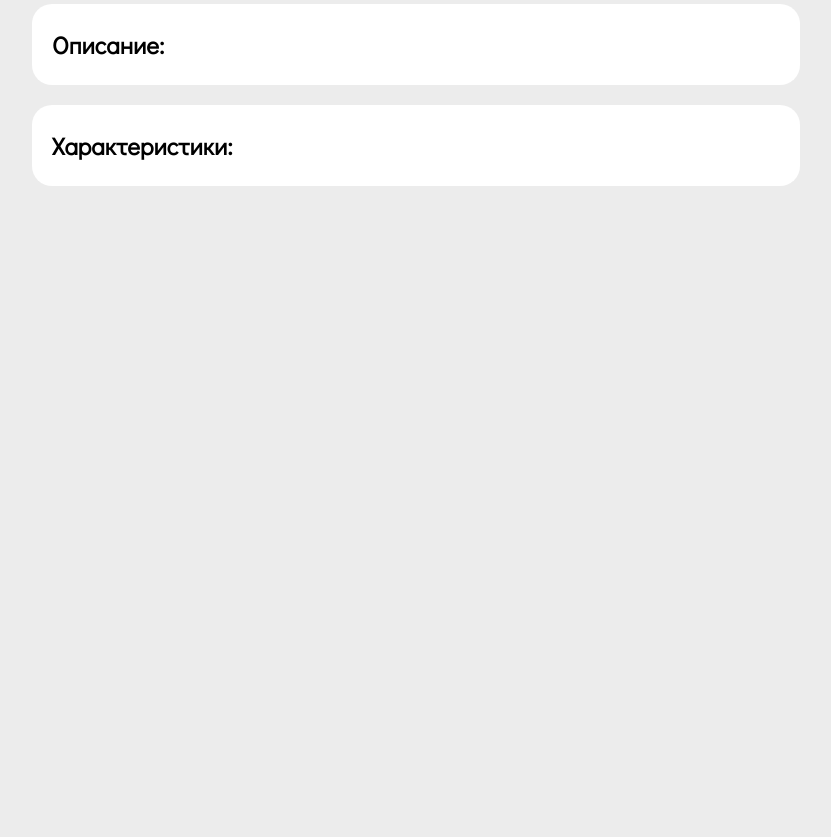
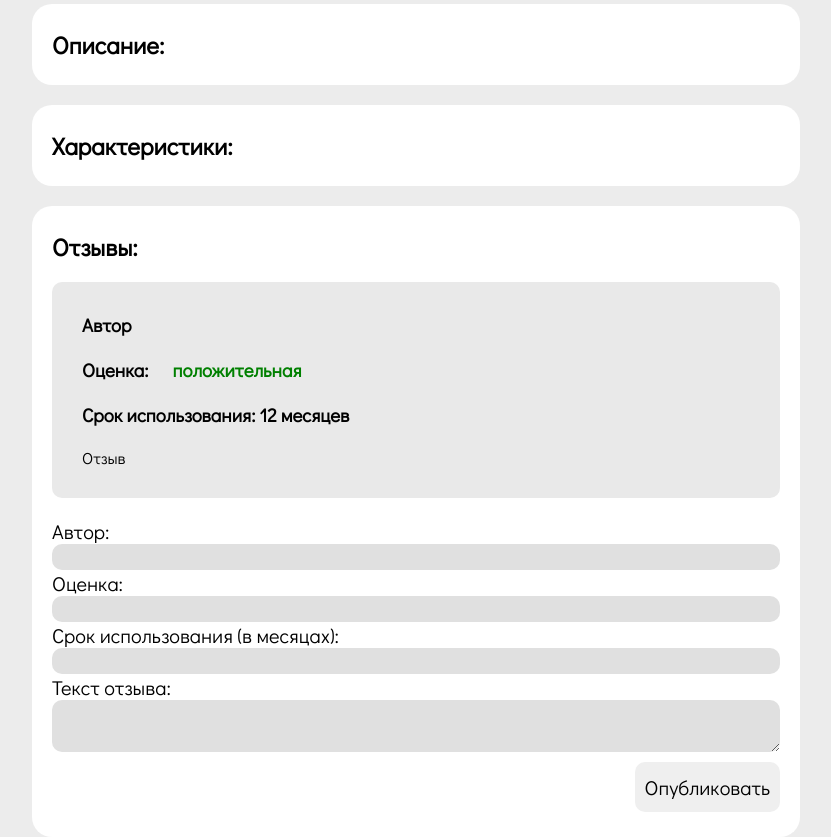
Before and after one commit to patpeshek/internet-shop, a Django app: page /product/1 in a window 1280 px wide. Shown: the part 236-1073 px from the top of the page, without its empty margins (224-1055 px from the left). Before the commit the page ends 422 px from the top, so only its background shows below. Run offline with Django 5.2, Linux system fonts and the light colour scheme; data that the repository does not hold is empty; some web fonts are replaced.

Commit message:
Сделал возможность написать отзыв

```diff
--- a/internetshop/shop/static/style.css
+++ b/internetshop/shop/static/style.css
@@ -102,20 +102,6 @@ button {
     text-align: center;
 }
 
-.filter {
-    height: 25px;
-    width: 120px;
-    cursor: pointer;
-    border: 1px solid lightgray;
-    border-radius: 10px;
-    align-items: center;
-    display: flex;
-    margin-top: 10px;
-    background-color: white;
-    margin-left: 1425px;
-    text-align: center;
-}
-
 .productDetails {
     margin-top: 20px;
 
@@ -185,3 +171,40 @@ button {
     width: 100%;
     margin-right: 10px;
 }
+
+.review {
+    background-color: #e9e9e9;
+    padding: 10px;
+    border-radius: 10px;
+}
+
+.createReview {
+    display: flex;
+    flex-direction: column;
+}
+
+.createReview * {
+    margin: 0 !important;
+    padding: 0 !important;
+
+    font-size: 20px;
+    border: none;
+    padding: 11px;
+    border-radius: 10px;
+}
+
+.createReview input {
+    background-color: #e0e0e0;
+}
+
+
+.createReview textarea {
+    background-color: #e0e0e0;
+}
+
+.createReview button {
+    width: fit-content;
+    margin-top: 10px !important;
+    margin-left: auto !important;
+    padding: 10px !important;
+}
--- a/internetshop/shop/templates/product.html
+++ b/internetshop/shop/templates/product.html
@@ -41,3 +41,26 @@
     {% endif %}
 
 </div>
+
+<div class="productDescription">
+    <h2>Отзывы:</h2>
+    <div class="review">
+        <h3>Автор</h3>
+        <h3>Оценка: <span style="color: green">положительная</span></h3>
+        <h3>Срок использования: 12 месяцев</h3>
+        <p>Отзыв</p>
+    </div>
+
+    <form class="createReview">
+        <label for="author">Автор:</label>
+        <input name="author">
+        <label for="rating">Оценка:</label>
+        <input name="rating">
+
+        <label for="duration">Срок использования (в месяцах):</label>
+        <input name="duration">
+        <label for="review">Текст отзыва:</label>
+        <textarea name="review"></textarea>
+        <button>Опубликовать</button>
+    </form>
+</div>
--- a/internetshop/shop/views.py
+++ b/internetshop/shop/views.py
@@ -15,7 +15,8 @@ def home(request):
 
     return render(request, "index.html", {
         'products': products,
-        'search': search,
+        'products_found': len(products) > 0,
+        'search': search if search else '',
     })
 def view_product(request, id):
     product = Product.objects.filter(id=id).first()
```
Also changed, not shown: internetshop/shop/models.py (+8 -0 lines), internetshop/shop/templates/index.html (+20 -1 lines), internetshop/shop/migrations/0006_review.py (added).
